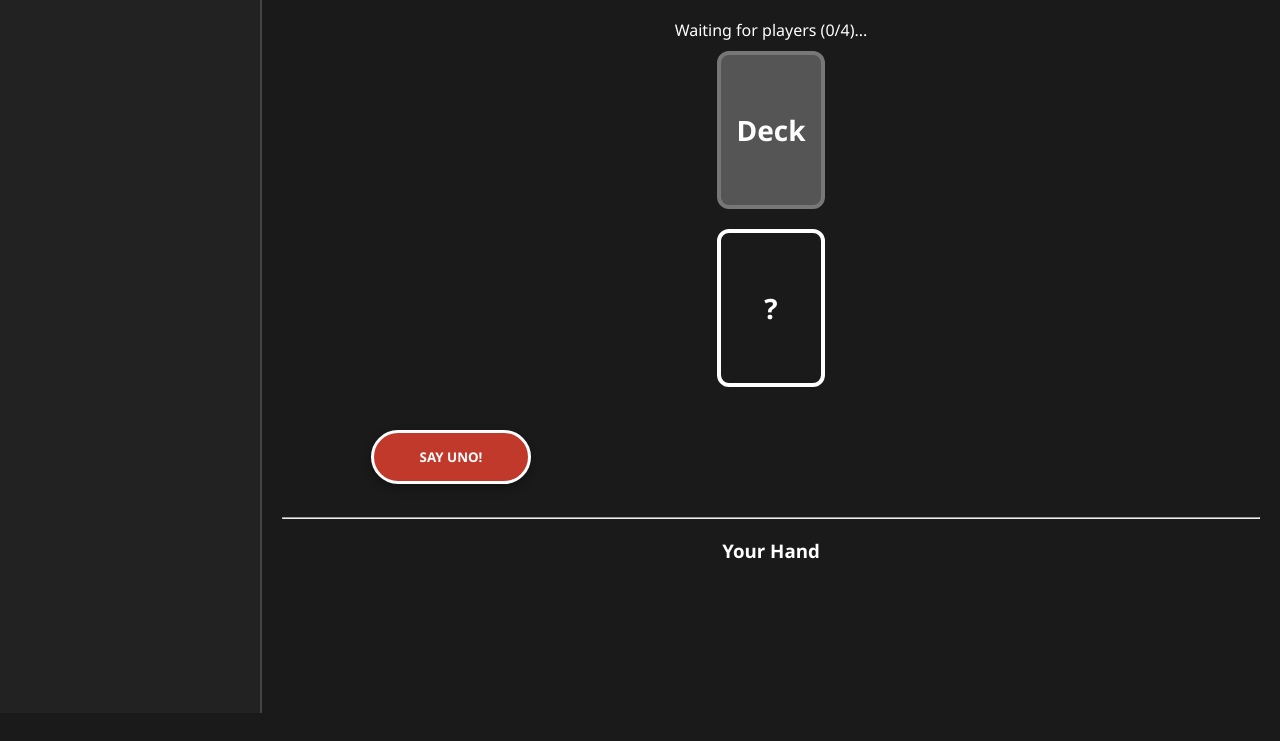
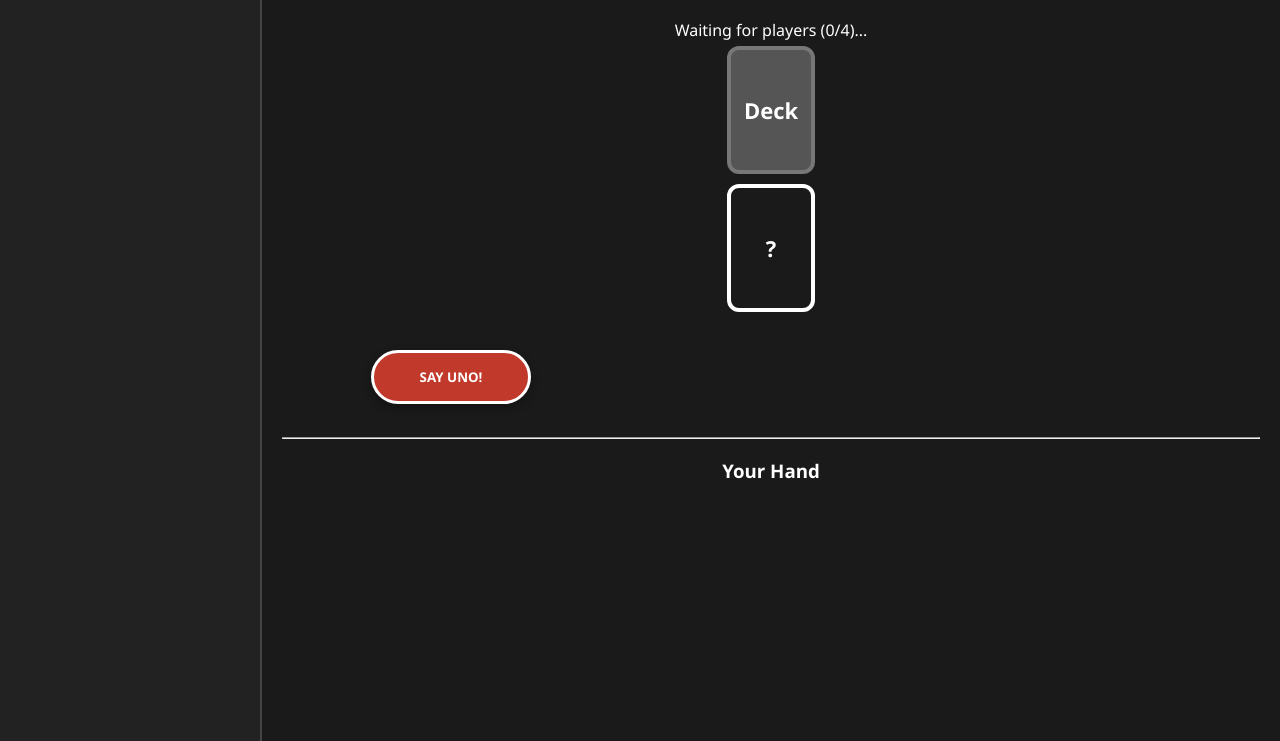
Before and after one commit to skydoo205-cmd/uno-multiplayer, a website: page index.html in a window 1280 px wide. Shown: the part 87-828 px from the top of the page. Before the commit the page ends 800 px from the top, so only its background shows below. Drawn offline with nearby package versions, Linux system fonts and the light colour scheme; no server answers.

Commit message:
Final: Fixed 10-card count and implemented horizontal scroll hand

```diff
--- a/style.css
+++ b/style.css
@@ -28,16 +28,17 @@ body {
 
 #main-play-area { flex-grow: 1; padding: 20px; }
 
-/* --- Card Styles --- */
+/* --- Updated Card Styles --- */
 .card {
-    width: 100px;
-    height: 150px;
+    flex: 0 1 auto; /* Allows cards to shrink if space is tight */
+    width: 80px; /* Reduced from 100px to fit 10 cards */
+    height: 120px; /* Reduced height to save vertical space */
     border: 4px solid white;
     border-radius: 12px;
     display: inline-block;
-    margin: 10px;
-    line-height: 150px;
-    font-size: 28px;
+    margin: 5px; /* Reduced margin */
+    line-height: 120px;
+    font-size: 22px; /* Smaller font for smaller cards */
     font-weight: bold;
     cursor: pointer;
     transition: 0.2s;
@@ -152,3 +153,31 @@ body {
     margin: 5px;
     background: #34495e;
 }
+/* --- Add this to the end of your file --- */
+
+#my-hand {
+    display: flex;
+    justify-content: flex-start; /* Aligns cards to the left so you can scroll right */
+    align-items: center;
+    flex-wrap: nowrap;
+
+    /* THE SCROLL MAGIC */
+    overflow-x: auto;
+    overflow-y: hidden;
+    -webkit-overflow-scrolling: touch; /* Makes it smooth on iPhones */
+
+    padding: 20px 10px;
+    width: 95%;
+    margin: 0 auto;
+    min-height: 180px;
+    scrollbar-width: thin; /* Makes the scrollbar look cleaner in Firefox */
+}
+
+/* Optional: Custom scrollbar for Chrome/Edge to make it look pro */
+#my-hand::-webkit-scrollbar {
+    height: 8px;
+}
+#my-hand::-webkit-scrollbar-thumb {
+    background: #555;
+    border-radius: 10px;
+}
```
Also changed, not shown: server.js (+9 -20 lines).
